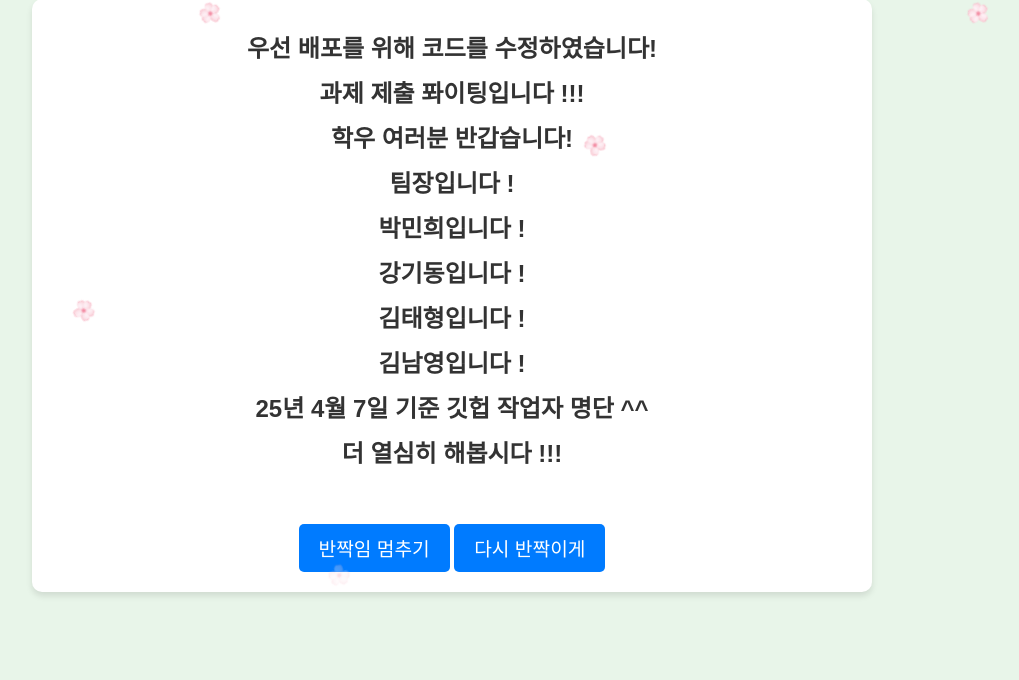
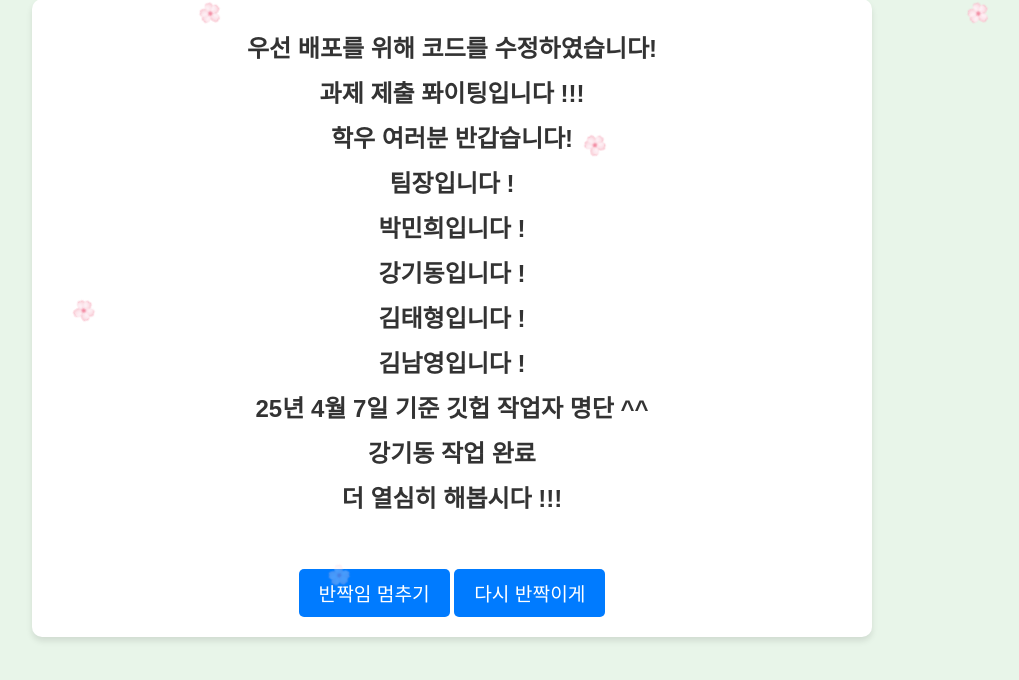
Before and after one commit to JiHunHeo/softwareContest, a Flask app: page / in a window 1280 px wide. Shown: the part 89-769 px from the top of the page, without its empty margins (188-1207 px from the left). Run offline with Flask 3, Linux system fonts and the light colour scheme.

Commit message:
branch test commit

```diff
--- a/main/templates/index.html
+++ b/main/templates/index.html
@@ -8,6 +8,7 @@
 <h2>김태형입니다 !</h2>
 <h2>김남영입니다 !</h2>
 <h2>25년 4월 7일 기준 깃헙 작업자 명단 ^^</h2>
+<h2>강기동 작업 완료</h2>
 <h2>더 열심히 해봅시다 !!!</h2>
 <h2 id="blinking-text" class="blink">경진대회 준비에 박차를 가해봅시다!</h2>
 <button onclick="stopBlinking()">반짝임 멈추기</button>
```
